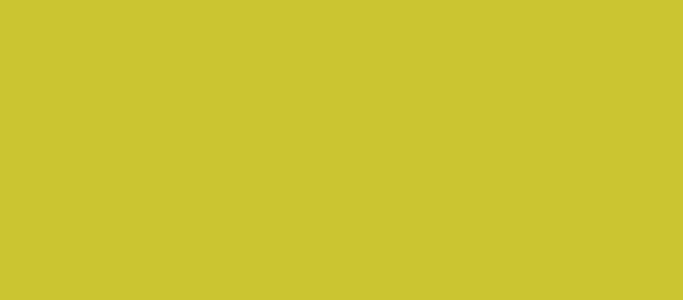
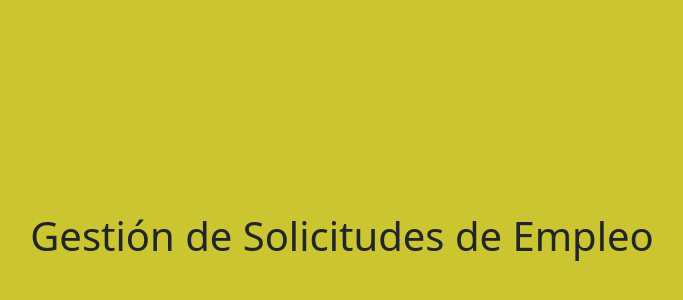
Before and after one commit to joseEncarnacion/gestion-de-ticket, a React (Create React App) app: page /job-applications in a window 1280 px wide. Before the commit this address had no page. Shown: the part 154-454 px from the top of the page, without its empty margins (298-981 px from the left). Built offline with nearby package versions, Linux system fonts and the light colour scheme.

Commit message:
aplication Job

```diff
--- a/src/App.js
+++ b/src/App.js
@@ -12,6 +12,7 @@ import ServiceJob from "./components/Owner/Jobservi/Servicejob";
 import Establishments from "./components/Owner/Jobestablis/Establishments";
 import ImageDisplay from "./components/pages/ImageDisplay";
 import EmployeesManagement from "./components/Employee/EmployeesManagement";
+import JobApplicationsManagement from "./components/Employee/JobApplicationsManagement";
 
 
 
@@ -30,7 +31,8 @@ function App() {
           <Route path="/ServiceJob" element={<ServiceJob/>}/>
           <Route path="/Establishments" element={<Establishments/>}/>
           <Route path="ImageDisplay" element={<ImageDisplay/>}/>
-          <Route path="/EmployeesManagement" element={<EmployeesManagement/>}/>
+          <Route path="/employees" element={<EmployeesManagement/>}/>
+          <Route path="/job-applications" element={<JobApplicationsManagement/>}/>
         </Routes>
       </div>
     </Router>
--- /dev/null
+++ b/src/components/Employee/JobApplicationsManagement.css
@@ -0,0 +1,27 @@
+.job-applications-management {
+    padding: 20px;
+  }
+
+  .job-applications-management h1 {
+    margin-bottom: 20px;
+  }
+
+  .job-applications-management ul {
+    list-style: none;
+    padding: 0;
+  }
+
+  .job-applications-management li {
+    display: flex;
+    align-items: center;
+    margin-bottom: 10px;
+  }
+
+  .job-applications-management li span {
+    flex: 1;
+  }
+
+  .job-applications-management li button {
+    margin-right: 10px;
+    padding: 10px 20px;
+  }
--- /dev/null
+++ b/src/components/Employee/JobApplicationsManagement.jsx
@@ -0,0 +1,40 @@
+import React, { useState, useEffect } from 'react';
+import apiService from '../../api/apiService';
+import './JobApplicationsManagement.css';
+
+const JobApplicationsManagement = () => {
+  const [applications, setApplications] = useState([]);
+
+//   useEffect(() => {
+//     fetchApplications();
+//   }, []);
+
+//   const fetchApplications = () => {
+//     apiService.get('/JobApplications')
+//       .then(response => setApplications(response.data))
+//       .catch(error => console.error('Error fetching applications:', error));
+//   };
+
+//   const handleDelete = (id) => {
+//     apiService.delete(`/JobApplications/${id}`)
+//       .then(() => fetchApplications())
+//       .catch(error => console.error('Error deleting application:', error));
+//   };
+
+  return (
+    <div className="job-applications-management">
+      <h1>Gestión de Solicitudes de Empleo</h1>
+      <ul>
+        {applications.map(application => (
+          <li key={application.id}>
+            <span>{application.details}</span>
+            <button onClick={() => console.log('Modificar', application.id)}>Modificar</button>
+            <button onClick={() => console.log(application.id)}>Eliminar</button>
+          </li>
+        ))}
+      </ul>
+    </div>
+  );
+};
+
+export default JobApplicationsManagement;
```
